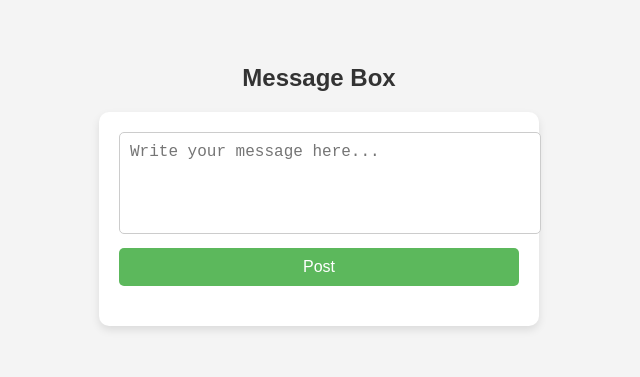
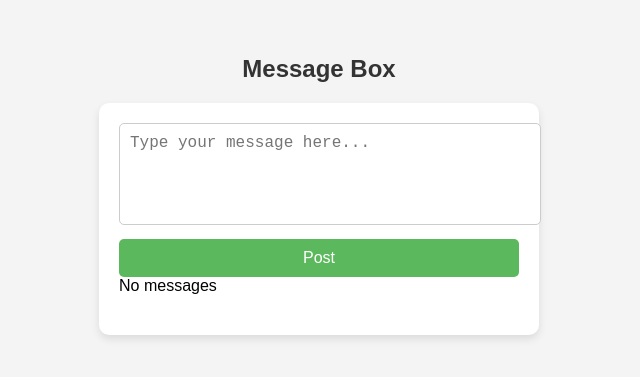
Before and after one commit to MrDanNudel/MessageBoxPublic, a plain HTML site: page index.html in a window 1280 px wide. Shown: the part 213-590 px from the top of the page, without its empty margins (321-961 px from the left). Drawn offline with Linux system fonts and the light colour scheme.

Commit message:
Update index.html

```diff
--- a/index.html
+++ b/index.html
@@ -12,9 +12,10 @@
       <div class="message-board">
         <textarea
           id="messageInput"
-          placeholder="Write your message here..."
+          placeholder="Type your message here..."
         ></textarea>
         <button id="postButton">Post</button>
+        <div id="noMessages" class="no-messages">No messages</div>
         <div id="messagesContainer" class="messages-container"></div>
       </div>
     </div>
```
